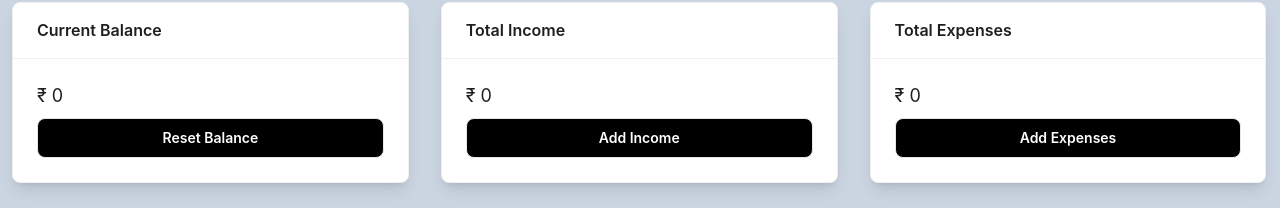
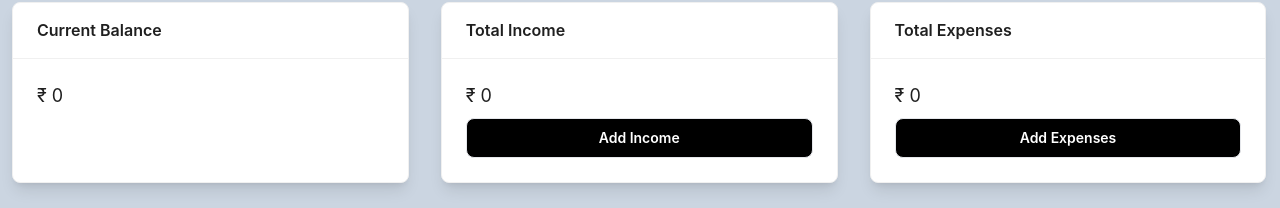
Before and after one commit to AbhijeetSRawat/FinanceTracker, a React (Create React App) app: page /dashboard in a window 1280 px wide. Shown: the part 74-282 px from the top of the page. Built offline with nearby package versions, Linux system fonts and the light colour scheme; no server answers.

Commit message:
reset balance button hidden

```diff
--- a/src/components/Cards.js
+++ b/src/components/Cards.js
@@ -7,7 +7,7 @@ const Cards = ({showExpenseModal,showIncomeModal,income,expense,totalBalance}) =
             <Row className="flex flex-col lg:flex-row w-[100vw] p-2 lg:p-3 gap-2 lg:gap-8">
                 <Card className="lg:w-[31vw] shadow-lg" title="Current Balance">
                     <p className="mb-2 text-lg">&#8377; {totalBalance}</p>
-                    <button className="w-[100%] bg-black rounded-lg text-white h-[40px] font-semibold hover:bg-white border hover:border-black hover:text-black">Reset Balance</button>
+                    {/* <button className="w-[100%] bg-black rounded-lg text-white h-[40px] font-semibold hover:bg-white border hover:border-black hover:text-black">Reset Balance</button> */}
                 </Card>
 
                 <Card className="lg:w-[31vw] shadow-lg" title="Total Income">
```
